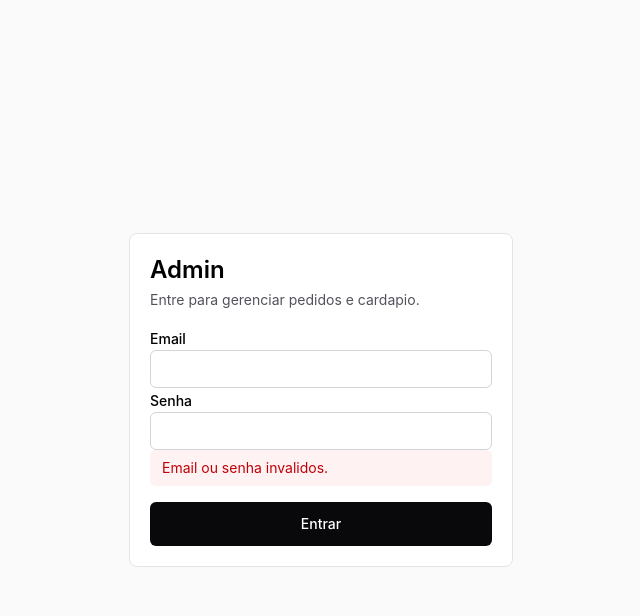
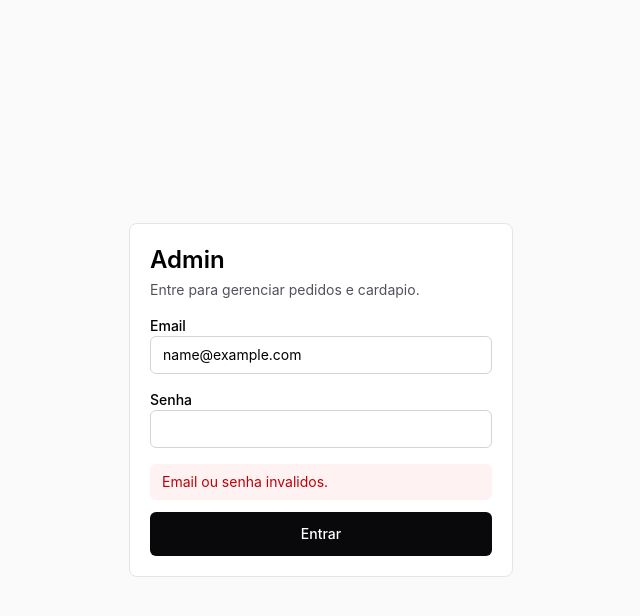
Before and after one commit to joaogabriel-11/marmita-pay, a Next.js app: page /admin/login in a window 1280 px wide. Both pictures are taken after typing "name@example.com", "Sample123" into the empty fields and a click on the button "Entrar". Shown: the top 616 px of the page, without its empty margins (319-959 px from the left). Built offline with nearby package versions, Linux system fonts and the light colour scheme; no server answers.

Commit message:
fix: Ajuste no espaçamento do botao de login

```diff
--- a/src/app/admin/login/actions.ts
+++ b/src/app/admin/login/actions.ts
@@ -5,6 +5,7 @@ import { authenticateAdmin, createAdminSession } from "@/lib/auth/auth";
 
 export type LoginState = {
   message: string | null;
+  email: string;
 };
 
 function getString(formData: FormData, key: string): string {
@@ -23,7 +24,7 @@ export async function loginAdminAction(
   const admin = await authenticateAdmin({ email, password });
 
   if (!admin) {
-    return { message: "Email ou senha invalidos." };
+    return { message: "Email ou senha invalidos.", email };
   }
 
   await createAdminSession(admin);
--- a/src/components/admin/login-form.tsx
+++ b/src/components/admin/login-form.tsx
@@ -9,6 +9,7 @@ type LoginFormProps = {
 
 const initialState: LoginState = {
   message: null,
+  email: "",
 };
 
 export function LoginForm({ nextPath }: LoginFormProps) {
@@ -20,7 +21,7 @@ export function LoginForm({ nextPath }: LoginFormProps) {
   return (
     <form
       action={formAction}
-      className="mx-auto w-full max-w-sm space-y-4 rounded-lg border border-zinc-200 bg-white p-5"
+      className="mx-auto w-full max-w-sm rounded-lg border border-zinc-200 bg-white p-5"
     >
       <input type="hidden" name="next" value={nextPath} />
       <div>
@@ -30,17 +31,18 @@ export function LoginForm({ nextPath }: LoginFormProps) {
         </p>
       </div>
 
-      <label className="space-y-1 text-sm">
+      <label className="mt-4 block space-y-1 text-sm">
         <span className="font-medium">Email</span>
         <input
           name="email"
           type="email"
+          defaultValue={state.email}
           required
           className="w-full rounded-md border border-zinc-300 px-3 py-2"
         />
       </label>
 
-      <label className="space-y-1 text-sm">
+      <label className="mt-4 block space-y-1 text-sm">
         <span className="font-medium">Senha</span>
         <input
           name="password"
@@ -51,7 +53,7 @@ export function LoginForm({ nextPath }: LoginFormProps) {
       </label>
 
       {state.message ? (
-        <p className="rounded-md bg-red-50 px-3 py-2 text-sm text-red-700">
+        <p className="mt-4 rounded-md bg-red-50 px-3 py-2 text-sm text-red-700">
           {state.message}
         </p>
       ) : null}
@@ -59,7 +61,9 @@ export function LoginForm({ nextPath }: LoginFormProps) {
       <button
         type="submit"
         disabled={isPending}
-        className="w-full rounded-md bg-zinc-950 px-4 py-3 text-sm font-medium text-white disabled:cursor-not-allowed disabled:bg-zinc-400"
+        className={`w-full rounded-md bg-zinc-950 px-4 py-3 text-sm font-medium text-white disabled:cursor-not-allowed disabled:bg-zinc-400 ${
+          state.message ? "mt-3" : "mt-4"
+        }`}
       >
         {isPending ? "Entrando..." : "Entrar"}
       </button>
```
